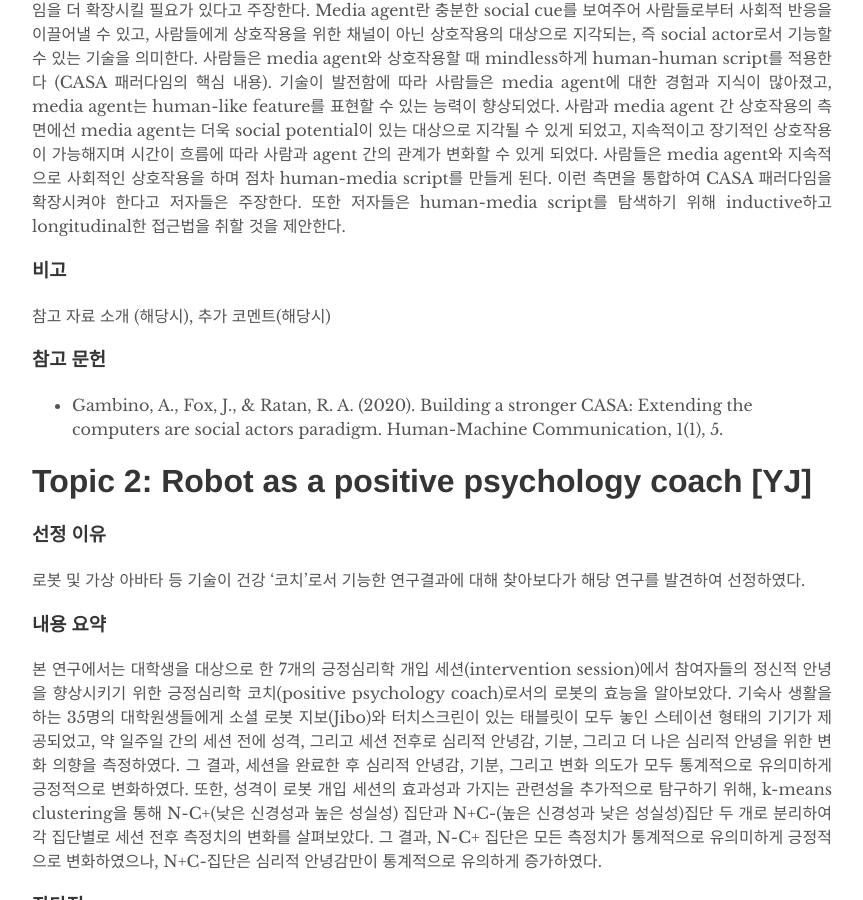
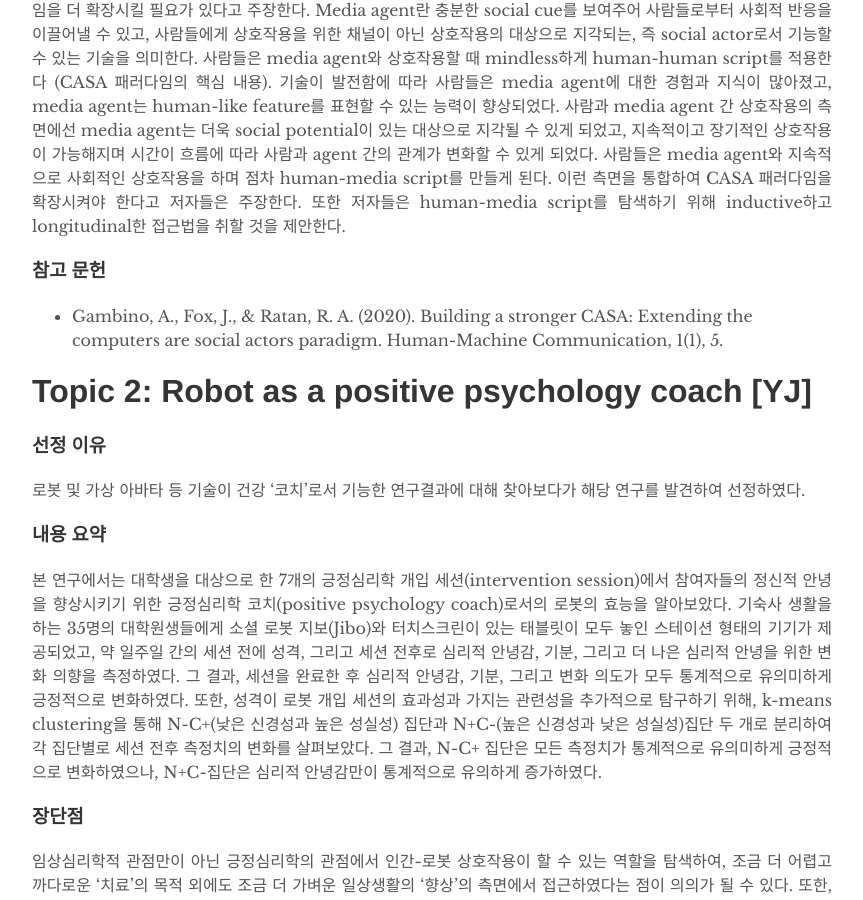
Before and after one commit to humanfactorspsych/blog, a Jekyll site: the page built from _posts/2021-12-02-study.md, in a window 1280 px wide and 900 px high, scrolled down 1161 px. Shown: the whole window, without its empty margins (208-1071 px from the left). Built offline with Jekyll 4.4.1, drawn with Linux system fonts in a browser that asks for light colours.

Commit message:
Update 2021-12-02-study.md

```diff
--- a/_posts/2021-12-02-study.md
+++ b/_posts/2021-12-02-study.md
@@ -31,10 +31,6 @@ Human-media script를 탐색할 수 있는 구체적인 방법에 대해 제안
 
 본 논문의 저자들은 기술의 발전에 따라 사람들이 기술과 상호작용 하는 방식이 변화하였고, 따라서 기존의 CASA 패러다임을 더 확장시킬 필요가 있다고 주장한다. Media agent란 충분한 social cue를 보여주어 사람들로부터 사회적 반응을 이끌어낼 수 있고, 사람들에게 상호작용을 위한 채널이 아닌 상호작용의 대상으로 지각되는, 즉 social actor로서 기능할 수 있는 기술을 의미한다. 사람들은 media agent와 상호작용할 때 mindless하게 human-human script를 적용한다 (CASA 패러다임의 핵심 내용). 기술이 발전함에 따라 사람들은 media agent에 대한 경험과 지식이 많아졌고, media agent는 human-like feature를 표현할 수 있는 능력이 향상되었다. 사람과 media agent 간 상호작용의 측면에선 media agent는 더욱 social potential이 있는 대상으로 지각될 수 있게 되었고, 지속적이고 장기적인 상호작용이 가능해지며 시간이 흐름에 따라 사람과 agent 간의 관계가 변화할 수 있게 되었다. 사람들은 media agent와 지속적으로 사회적인 상호작용을 하며 점차 human-media script를 만들게 된다. 이런 측면을 통합하여 CASA 패러다임을 확장시켜야 한다고 저자들은 주장한다. 또한 저자들은 human-media script를 탐색하기 위해 inductive하고 longitudinal한 접근법을 취할 것을 제안한다.
 
-### **비고**
-
-참고 자료 소개 (해당시), 추가 코멘트(해당시)
-
 ### **참고 문헌**
 
 - Gambino, A., Fox, J., & Ratan, R. A. (2020). Building a stronger CASA: Extending the computers are social actors paradigm. Human-Machine Communication, 1(1), 5.
```
